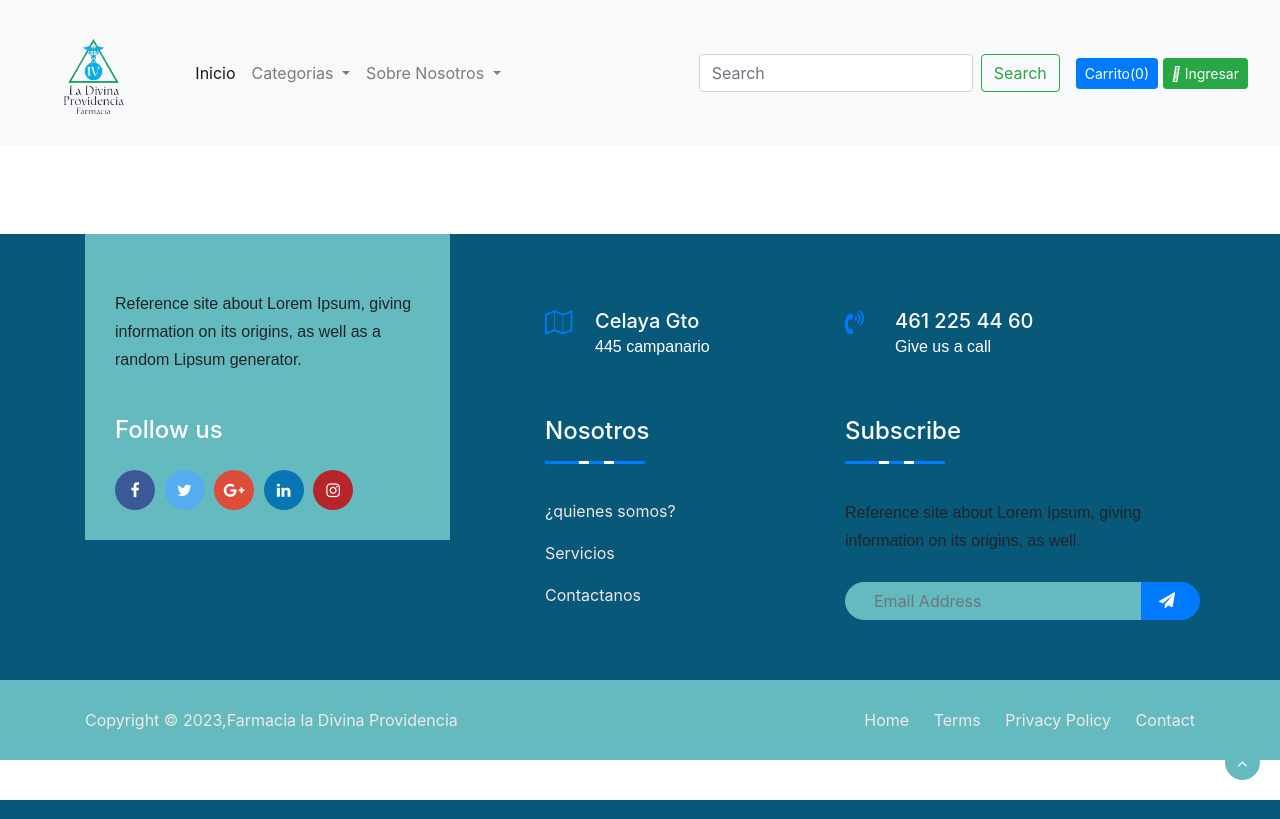
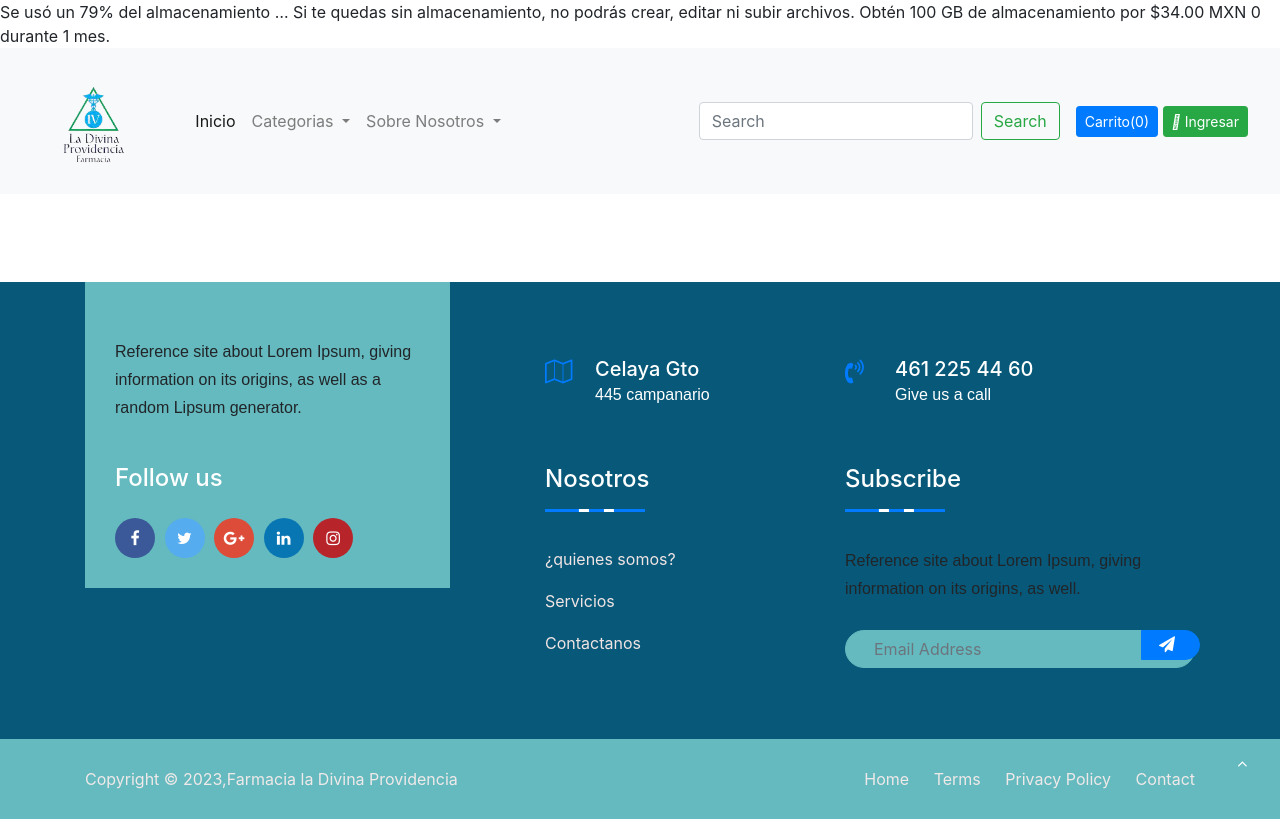
Before and after one commit to AnaGloria1/ProyectoWeb-, a PHP site: page /usuario/medicamentos.php in a window 1280 px wide. Run offline with PHP 8.4, Linux system fonts and the light colour scheme; the visitor is signed in with stand-in values (Sample User, id 1); data that the repository does not hold is empty; some libraries are stand-ins or nearby versions.

Commit message:
Update carritoU.php
Actualizacion final de CarritoU.php

```diff
--- a/usuario/carritoU.php
+++ b/usuario/carritoU.php
@@ -1,3 +1,4 @@
+Se usó un 79% del almacenamiento … Si te quedas sin almacenamiento, no podrás crear, editar ni subir archivos. Obtén 100 GB de almacenamiento por $34.00 MXN 0 durante 1 mes.
 <?php
 if (session_status() === PHP_SESSION_NONE) {
     // Solo llama a session_start() si no hay una sesión activa
```
